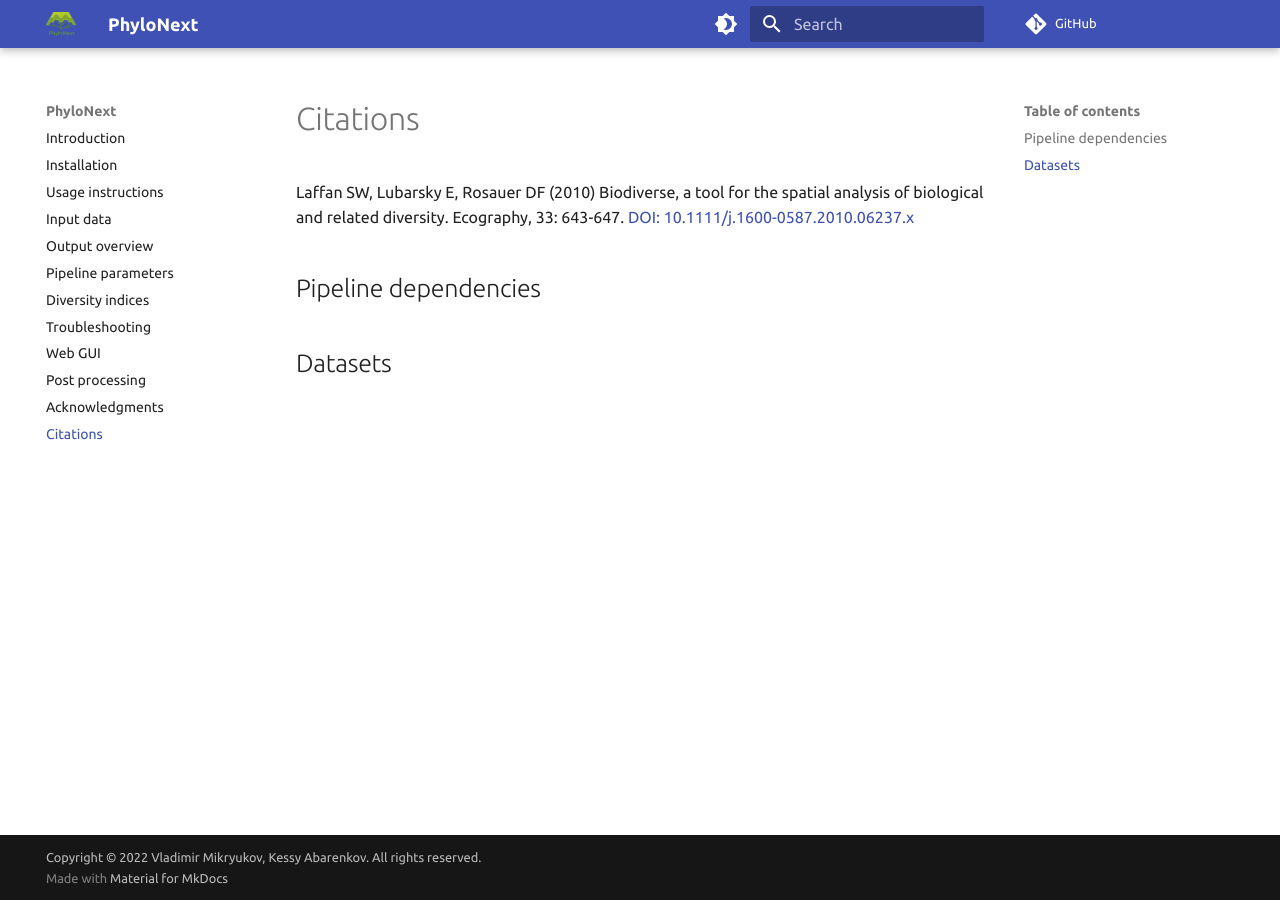
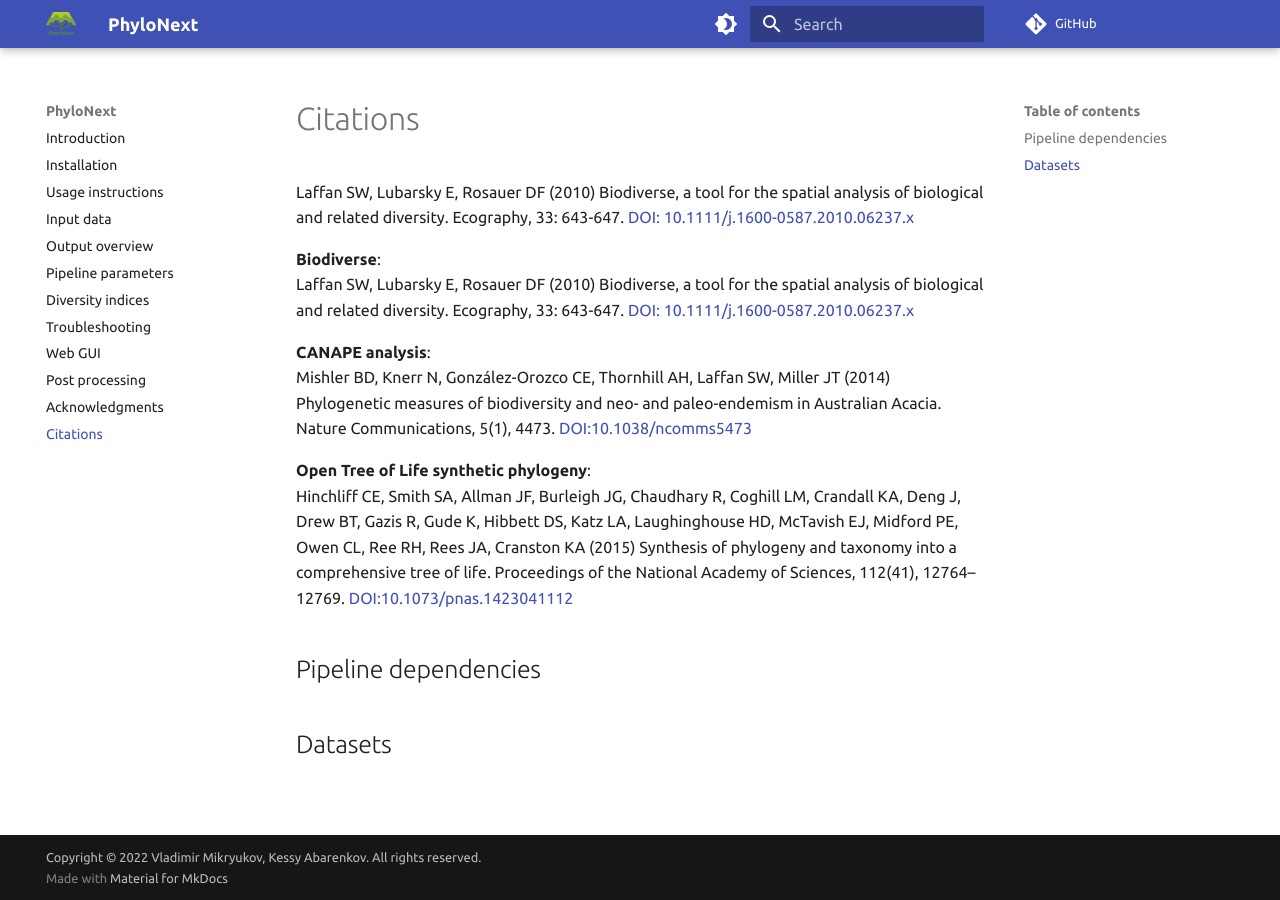
Before and after one commit to vmikk/phylonext_manual, an MkDocs documentation site: the page built from docs/citations.md, in a window 1280 px wide. Built offline with MkDocs 1.6.1 and Material for MkDocs 9.7.7, drawn with Linux system fonts in a browser that asks for light colours; comment, search, counter and statistics services are not loaded.

Commit message:
add citations (Biodiverse, CANAPE, and OToL)

```diff
--- a/docs/citations.md
+++ b/docs/citations.md
@@ -8,6 +8,15 @@ description: >-
 
 Laffan SW, Lubarsky E, Rosauer DF (2010) Biodiverse, a tool for the spatial analysis of biological and related diversity. Ecography, 33: 643-647. [DOI: 10.1111/j.1600-0587.2010.06237.x](https://onlinelibrary.wiley.com/doi/10.1111/j.1600-0587.2010.06237.x)
 
+**Biodiverse**:
+Laffan SW, Lubarsky E, Rosauer DF (2010) Biodiverse, a tool for the spatial analysis of biological and related diversity. Ecography, 33: 643-647. [DOI: 10.1111/j.1600-0587.2010.06237.x](https://onlinelibrary.wiley.com/doi/10.1111/j.1600-0587.2010.06237.x)
+
+**CANAPE analysis**:
+Mishler BD, Knerr N, González-Orozco CE, Thornhill AH, Laffan SW, Miller JT (2014) Phylogenetic measures of biodiversity and neo- and paleo-endemism in Australian Acacia. Nature Communications, 5(1), 4473. [DOI:10.1038/ncomms5473](https://www.nature.com/articles/ncomms5473)
+
+**Open Tree of Life synthetic phylogeny**:
+Hinchliff CE, Smith SA, Allman JF, Burleigh JG, Chaudhary R, Coghill LM, Crandall KA, Deng J, Drew BT, Gazis R, Gude K, Hibbett DS, Katz LA, Laughinghouse HD, McTavish EJ, Midford PE, Owen CL, Ree RH, Rees JA, Cranston KA (2015) Synthesis of phylogeny and taxonomy into a comprehensive tree of life. Proceedings of the National Academy of Sciences, 112(41), 12764–12769. [DOI:10.1073/pnas.1423041112](https://www.pnas.org/doi/full/10.1073/pnas.1423041112)
+
 ## Pipeline dependencies
 
 
```
